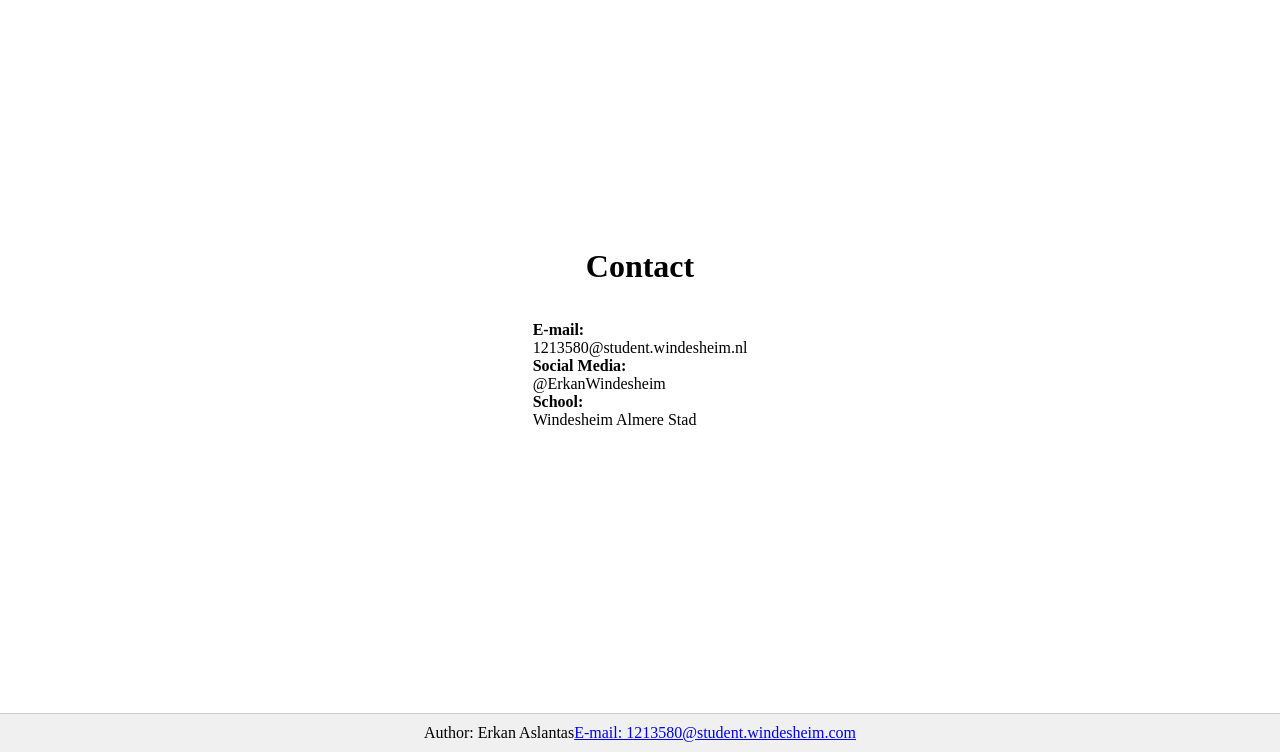
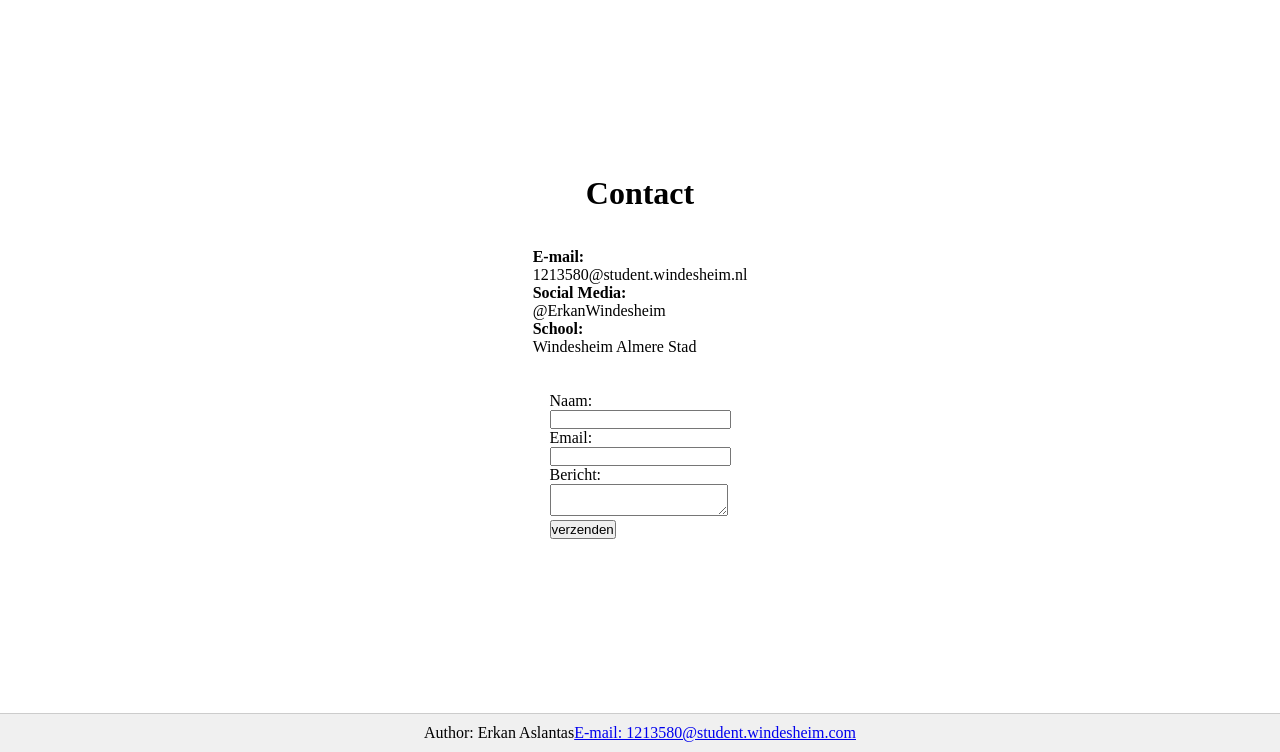
Before and after one commit to ErkanDevWindesheim/Portfolio, a PHP site: page /contact in a window 1280 px wide. Shown: the part 48-800 px from the top of the page. Run offline with PHP 8.4, Linux system fonts and the light colour scheme.

Commit message:
16/10/2024 changes

```diff
--- a/controllers/contactController.php
+++ b/controllers/contactController.php
@@ -1,6 +1,15 @@
 <?php
 
+require_once __DIR__ . '/../models/contactsModel.php';
+
 class ContactController {
+
+    private $model;
+
+    public function __construct() {
+        $this->model = new ContactsModel();
+    }
+
     public function index(): void {
         $title = "Contact";
         $content = "
@@ -13,9 +22,43 @@ class ContactController {
                     <strong>School:</strong><p>Windesheim Almere Stad</p>
                 </div>
             </div>
+
+            <form action=\"contact?create\" method=\"POST\" autocomplete=\"on\">
+                <label for=\"name\">Naam:</label><br>
+                <input type=\"text\" id=\"name\" name=\"name\" required><br>
+
+                <label for=\"email\">Email:</label><br>
+                <input type=\"email\" id=\"email\" name=\"email\" required><br>
+
+                <label for=\"message\">Bericht:</label><br>
+                <textarea id=\"message\" name=\"message\" required></textarea><br>
+
+                <button type=\"submit\">verzenden</button>
+            </form>
         </main>";
 
 
         include(__DIR__ . "/../views/index.view.php");
     }
+
+    public function create(): void {
+        if ($_SERVER['REQUEST_METHOD'] === 'POST') {
+            // Use 'name' to match the database column, not 'naam'
+            $name = $_POST['name'] ?? '';
+            $email = $_POST['email'] ?? '';
+            $message = $_POST['message'] ?? '';
+
+            // Call the model method to add the contact
+            $success = $this->model->addContact($name, $email, $message);
+
+            if ($success) {
+                // Redirect to the contact page
+                header("Location: /contact?succuss");
+                exit;
+            } else {
+                // Handle failure case
+                echo "Failed to add contact.";
+            }
+        }
+    }
 }
--- a/index.php
+++ b/index.php
@@ -1,4 +1,7 @@
 <?php
+
+// ROUTER
+
 
 $url = parse_url($_SERVER['REQUEST_URI'], PHP_URL_PATH);
 $url = rtrim($url, '/');
@@ -23,9 +26,13 @@ switch ($url) {
     case '/contact':
         require(__DIR__ . "/controllers/contactController.php");
         $ContactPagina = new ContactController();
-        $ContactPagina->index();
+
+        if ($_SERVER['REQUEST_METHOD'] === 'POST') {
+            $ContactPagina->create();
+        } else {
+            $ContactPagina->index();
+        }
         break;
-
     case '/overmij':
         require(__DIR__ . "/controllers/OverMijController.php");
         $OverMijPagina = new OverMijController();
--- /dev/null
+++ b/models/contactsModel.php
@@ -0,0 +1,23 @@
+<?php
+require_once __DIR__ . '/../config/db.php';
+
+class ContactsModel extends Database {
+    public function __construct() {
+        parent::__construct();
+    }
+
+    public function addContact($name, $email, $message): bool {
+        // Prepared SQL statement to insert contact information
+        $sql = "INSERT INTO contacts (name, email, message) VALUES (:name, :email, :message)";
+
+        // Prepare the SQL query
+        $stmt = $this->pdo->prepare($sql);
+
+        // Execute the query with the given parameters
+        return $stmt->execute([
+            ':name' => $name,    // Match the column 'name'
+            ':email' => $email,
+            ':message' => $message
+        ]);
+    }
+}
--- a/views/css/style.css
+++ b/views/css/style.css
@@ -107,8 +107,11 @@ main {
   flex: 2;
   gap: 30px;
   background-color: gray;
-  width: 10rem;
-  height: 10rem;
+  width: fit-content;
+  height: fit-content;
+  padding: 2rem;
+  border-radius: 20%;
+  box-shadow: 5px 5px #000;
 }
 
 .contact-section {
--- /dev/null
+++ b/views/php/addContact.view.php
@@ -0,0 +1 @@
+<?php header(header: "location: /contact?"); ?>
--- a/views/php/projects.view.php
+++ b/views/php/projects.view.php
@@ -6,8 +6,8 @@
                 <div class="project-box">
                     <h2 class="project-title"><?= htmlspecialchars($project['title']); ?></h2>
                     <p><?= htmlspecialchars($project['description']); ?></p>
-                    <a href="<?= htmlspecialchars($project['project_link']); ?>" target="_blank">
-                        <button>BEKIJK PROJECT</button>
+                    <a href="/project/details?id=<?= htmlspecialchars($project['id']); ?>">
+                        <button>Bekijk Project</button>
                     </a>
                 </div>
             <?php endforeach; ?>
```
Also changed, not shown: controllers/projectController.php (+1 -7 lines).
